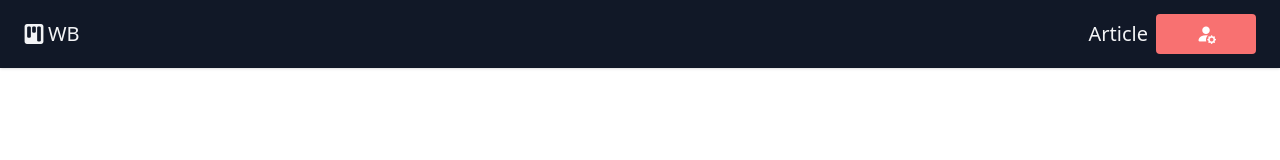
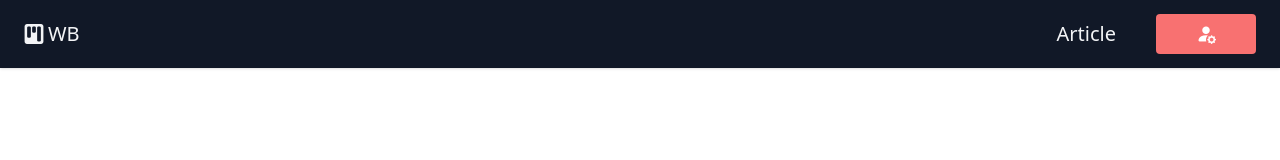
Before and after one commit to artistatbl/MakerBelief-s, a Vue app in the folder Taskfront/: page /Header in a window 1280 px wide. Shown: the top 160 px of the page. Built offline with nearby package versions, Linux system fonts and the light colour scheme.

Commit message:
small update

```diff
--- a/Taskfront/src/components/Article.vue
+++ b/Taskfront/src/components/Article.vue
@@ -2,7 +2,7 @@
  <div>
   <Header></Header>
 
-  <h1 class="text-center mt-4 mb-5 text-gray-900 font-black text-3xl">
+  <h1 class="text-center tracking-widest mt-4 mb-5 text-gray-900 font-black text-3xl">
     Today's Articles
   </h1>
 
--- a/Taskfront/src/components/Header.vue
+++ b/Taskfront/src/components/Header.vue
@@ -50,7 +50,7 @@
         "
         :class="[open ? 'top-14' : 'top-[-100%]']"
       >
-        <li class="md:mx-2 md:my-0 my-4" v-for="link in Links" :key="link.id">
+        <li class="md:mx-10 md:my-0 my-1" v-for="link in Links" :key="link.id">
           <a :href="link.link" class="text-xl hover:text-green-500">{{
             link.name
           }}</a>
```
Also changed, not shown: 1 other file (tests, documents, lock files or other folders).
